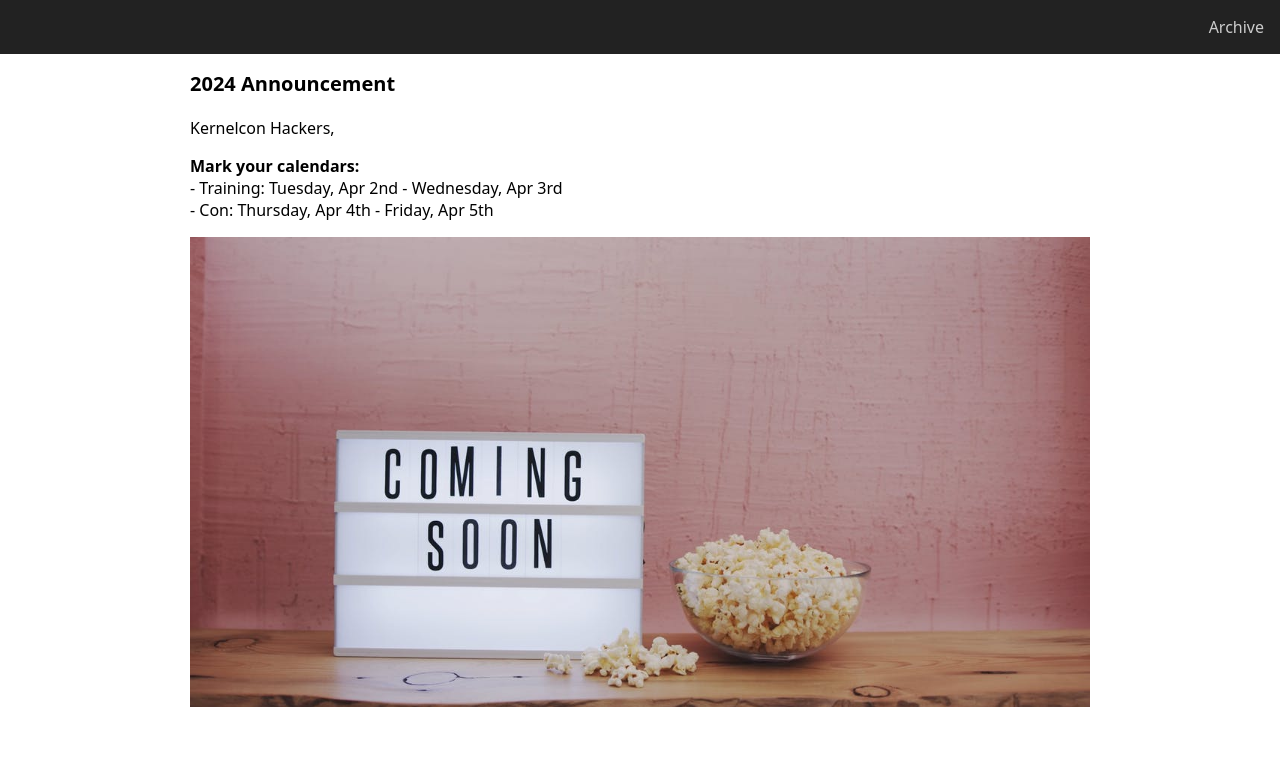
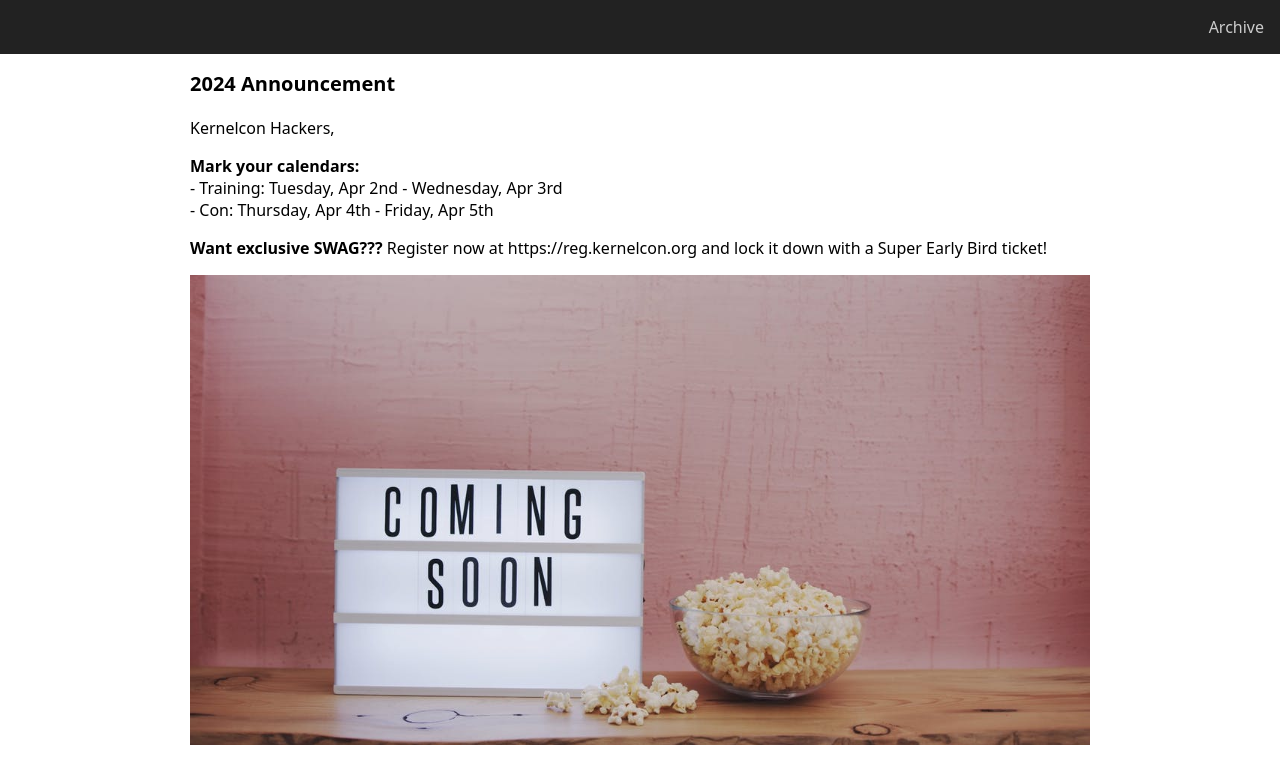
Before and after one commit to kernelcon/splash-coming-soon, a plain HTML site: page index.html in a window 1280 px wide. Drawn offline with Linux system fonts and the light colour scheme.

Commit message:
add reg link

```diff
--- a/index.html
+++ b/index.html
@@ -23,6 +23,10 @@
         padding: 20px 40px;
         font-size: 16px;
         font-family: system-ui, -apple-system, BlinkMacSystemFont, 'Segoe UI', Roboto, Oxygen, Ubuntu, Cantarell, 'Open Sans', 'Helvetica Neue', sans-serif;
+      }
+      .reg {
+        text-decoration: none;
+        color: black;
       }
 
       ul {
@@ -109,6 +113,7 @@
         - Training: Tuesday, Apr 2nd - Wednesday, Apr 3rd<br/>
         - Con: Thursday, Apr 4th - Friday, Apr 5th
       </p>
+      <p><b>Want exclusive SWAG???</b> Register now at <a class="reg" href="https://reg.kernelcon.org/">https://reg.kernelcon.org</a> and lock it down with a Super Early Bird ticket!</p>
       <img class='image' src='./soon.jpeg'/>
     </div>
   </body>
```
